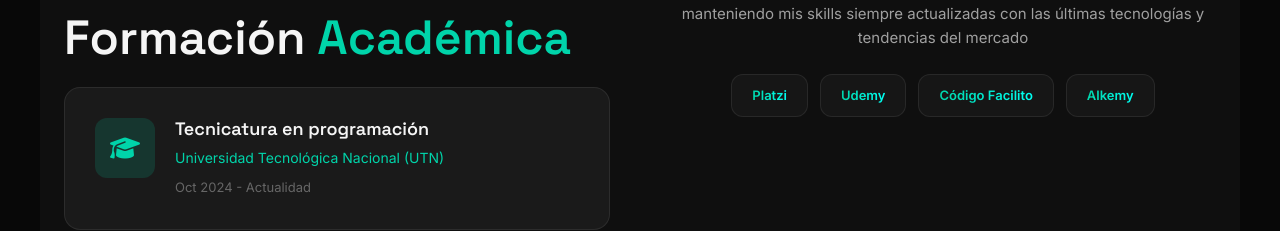
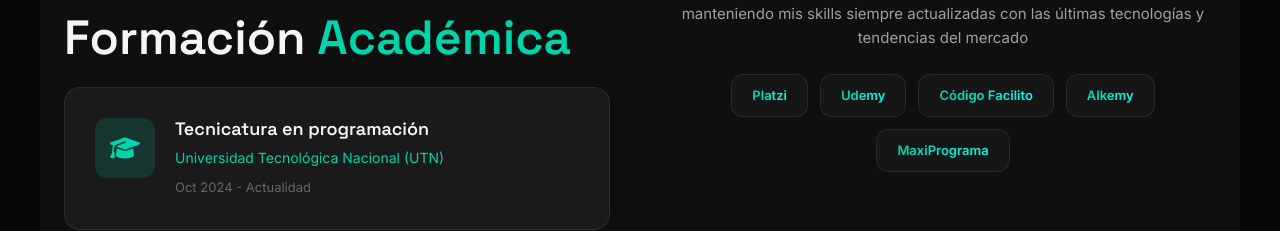
Before and after one commit to josue1dario2/portafolio-josue-solis, a plain HTML site: page index.html in a window 1280 px wide. Shown: the part 4629-4860 px from the top of the page. Drawn offline with Linux system fonts and the light colour scheme.

Commit message:
refactor formacion academica

```diff
--- a/index.html
+++ b/index.html
@@ -305,6 +305,9 @@
                 <div class="cert-platform-item">
                   <span class="platform-logo">Alkemy</span>
                 </div>
+                <div class="cert-platform-item">
+                  <span class="platform-logo">MaxiPrograma</span>
+                </div>
               </div>
             </div>
           </div>
```
